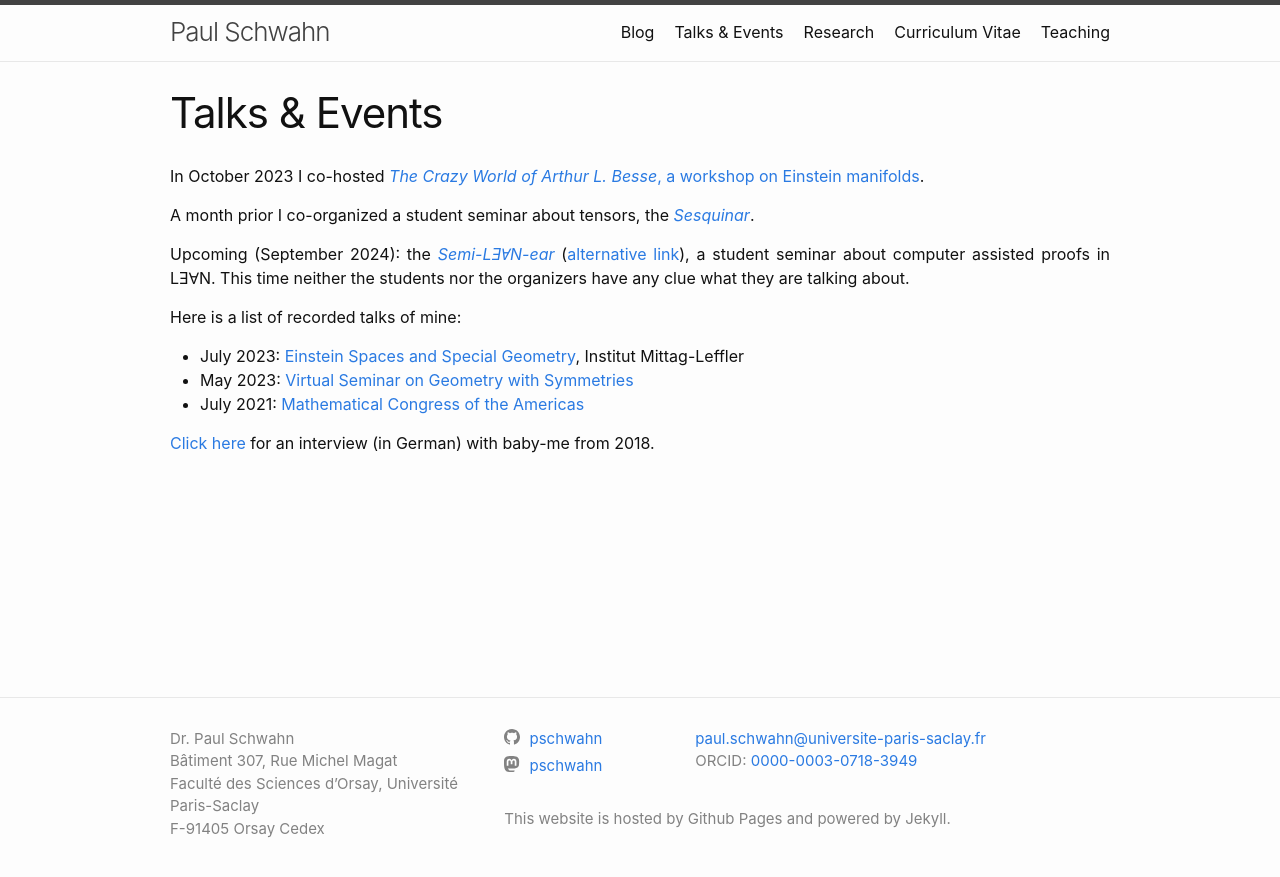
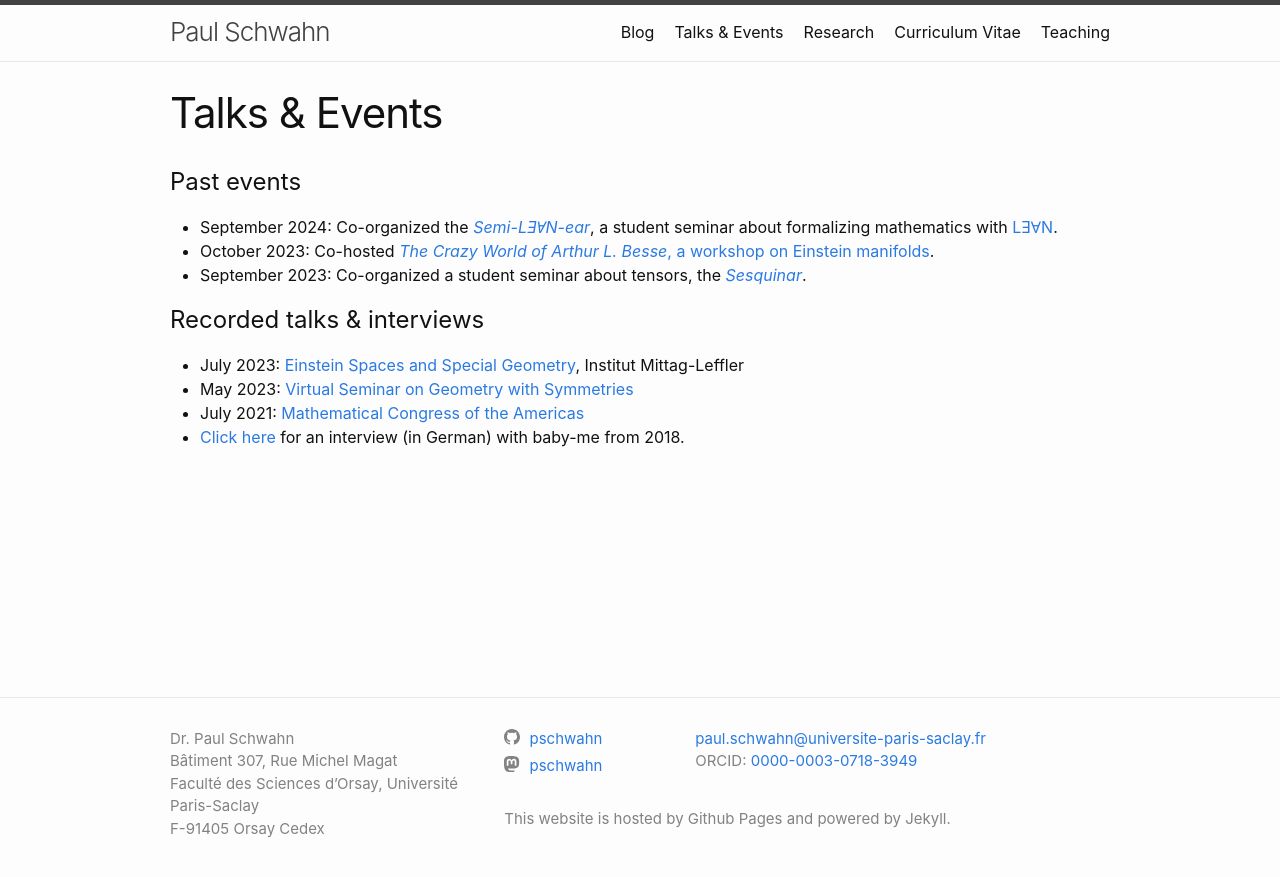
Before and after one commit to PSchwahn/PSchwahn.github.io, a Jekyll site: the page built from events.markdown, in a window 1280 px wide. Shown: the top 877 px of the page. Built offline with Jekyll 4.4.1, drawn with Linux system fonts in a browser that asks for light colours; some web fonts are replaced.

Commit message:
semileanear

```diff
--- a/events.markdown
+++ b/events.markdown
@@ -3,15 +3,16 @@ layout: page
 title: Talks & Events
 permalink: /events/
 ---
-In October 2023 I co-hosted [*The Crazy World of Arthur L. Besse*, a workshop on Einstein manifolds](https://www.igt.uni-stuttgart.de/forschung/workshop-einstein-2023/).
 
-A month prior I co-organized a student seminar about tensors, the [*Sesquinar*](https://pnp.mathematik.uni-stuttgart.de/igt/eiserm/lehre/2023/Tensoren/).
+# Past events
 
-Upcoming (September 2024): the [*Semi-LƎⱯN-ear*](https://pnp.mathematik.uni-stuttgart.de/igt/eiserm/lehre/2024/CAP) ([alternative link](https://ilias3.uni-stuttgart.de/goto_Uni_Stuttgart_grp_3628768.html)), a student seminar about computer assisted proofs in LƎⱯN. This time neither the students nor the organizers have any clue what they are talking about.
+* September 2024: Co-organized the [*Semi-LƎⱯN-ear*](https://pnp.mathematik.uni-stuttgart.de/igt/eiserm/lehre/2024/Semi-LEAN-ear/), a student seminar about formalizing mathematics with [LƎⱯN](https://lean-lang.org/).
+* October 2023: Co-hosted [*The Crazy World of Arthur L. Besse*, a workshop on Einstein manifolds](https://www.igt.uni-stuttgart.de/forschung/workshop-einstein-2023/).
+* September 2023: Co-organized a student seminar about tensors, the [*Sesquinar*](https://pnp.mathematik.uni-stuttgart.de/igt/eiserm/lehre/2023/Tensoren/).
 
-Here is a list of recorded talks of mine:
+# Recorded talks & interviews
+
 * July 2023: [Einstein Spaces and Special Geometry](https://www.mittag-leffler.se/activities/einstein-spaces-and-special-geometry/), Institut Mittag-Leffler
 * May 2023: [Virtual Seminar on Geometry with Symmetries](https://www.youtube.com/watch?v=SFCUYeeSouE)
 * July 2021: [Mathematical Congress of the Americas](https://www.youtube.com/watch?v=yO92Wj7Nefs)
-
-[Click here](https://www.f08.uni-stuttgart.de/mathematik/aktuelles/news/Interview-mit-Paul-Schwahn-B.Sc./) for an interview (in German) with baby-me from 2018.
+* [Click here](https://www.f08.uni-stuttgart.de/mathematik/aktuelles/news/Interview-mit-Paul-Schwahn-B.Sc./) for an interview (in German) with baby-me from 2018.
--- a/index.markdown
+++ b/index.markdown
@@ -19,4 +19,4 @@ Fig. 2: Me petting the baby hydra while it's getting absolutely demolished by He
 
 <br>
 
-<p style="color: #828282;">Latest update: Aug 30, 2024</p>
+<p style="color: #828282;">Latest update: Sep 22, 2024</p>
--- a/resume.markdown
+++ b/resume.markdown
@@ -21,8 +21,8 @@ This is a short overview of my academic career. A detailed CV is available [here
 # Grants & Support
 
 <!--
-add Procope 2024 and FAPESP 2024-26.
+add FAPESP 2024-26.
 -->
 * 2023/24: Member of the [*BRIDGES* project](https://anr.fr/Project-ANR-21-CE40-0017), funded by ANR grant [ANR-21-CE40-0017].
-* 2023: Supported by the [*Procope* program](https://www.campusfrance.org/fr/procope) (Project No. 48959TL).
+* 2023/24: Supported by the [*Procope* program](https://www.campusfrance.org/fr/procope) (Project No. 48959TL).
 * 2022: Member of the DFG priority program *[SPP 2026 Geometry at Infinity](https://www.spp2026.de/members-guests/74-member-pages/paul-schwahn-msc)*.
```
